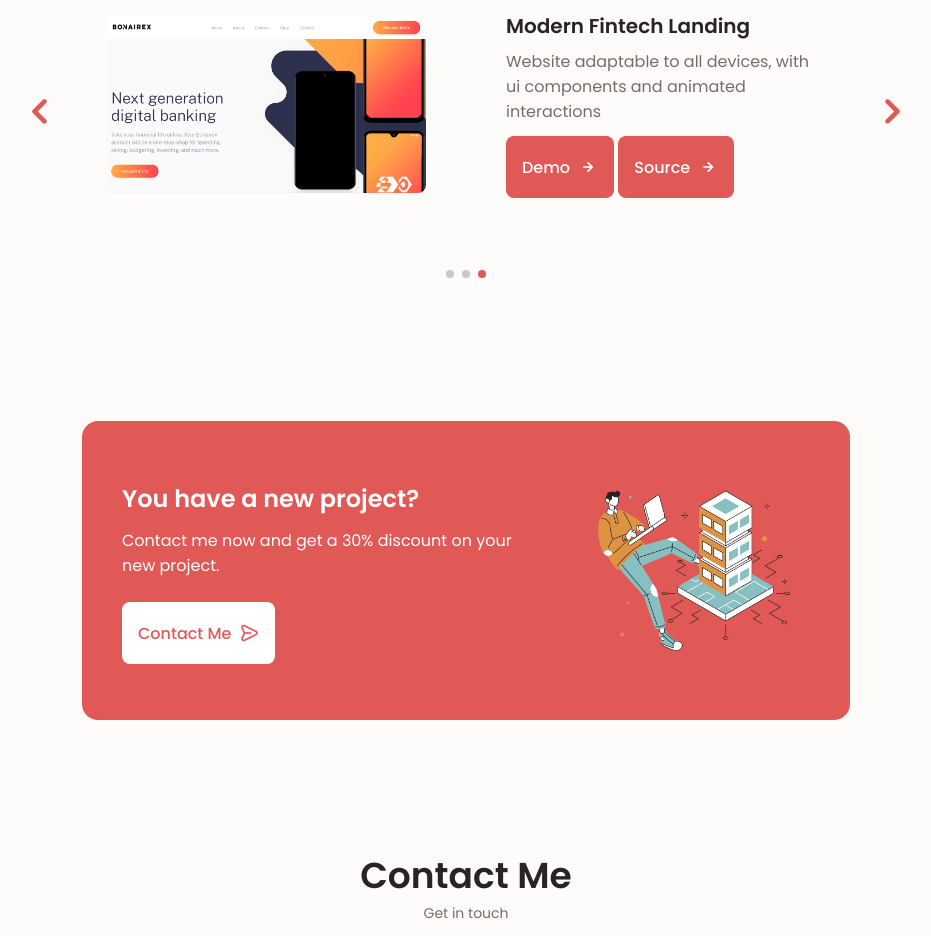
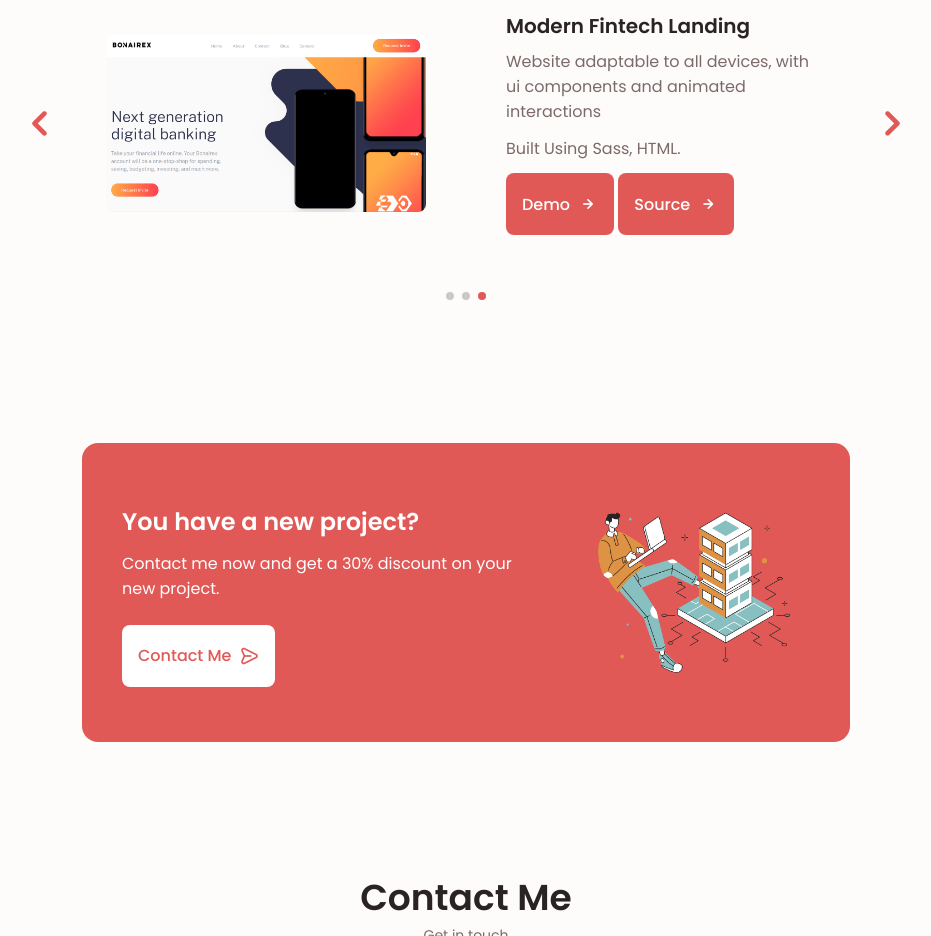
Before and after one commit to mfbaltaza/portfolio-mastery, a plain HTML site: page index.html in a window 1280 px wide. Shown: the part 2760-3696 px from the top of the page, without its empty margins (174-1105 px from the left). Drawn offline with nearby package versions, Linux system fonts and the light colour scheme.

Commit message:
:lipstick: Add what tech I used on the third project

```diff
--- a/index.html
+++ b/index.html
@@ -394,6 +394,9 @@
                     Website adaptable to all devices, with ui components and
                     animated interactions
                   </p>
+                  <p class="portfolio__description">
+                    Built Using Sass, HTML.
+                  </p>
                   <a
                     href="https://mfbaltaza.github.io/fintechlanding/"
                     class="button button--flex button--small portfolio__button"
```
